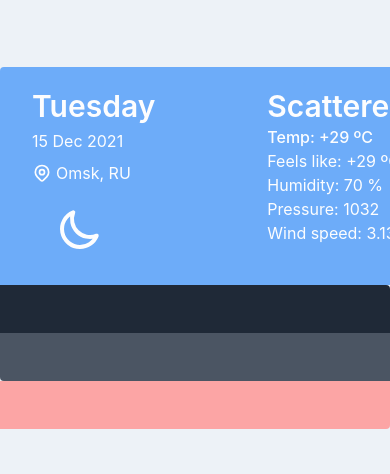
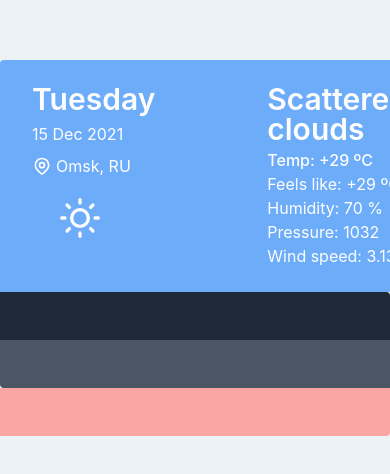
Before and after one commit to h4x0rlol/react-raspberry-dashboard, a React (Create React App) app in the folder client/: page / in a window 390 px wide. Shown: the part 174-648 px from the top of the page. Built offline with nearby package versions, Linux system fonts and the light colour scheme.

Commit message:
fix: add weather icons

```diff
--- a/client/src/components/Weather.jsx
+++ b/client/src/components/Weather.jsx
@@ -34,34 +34,74 @@ export const Weather = () => {
                 </svg>
                 Omsk, RU
               </p>
+              {/*
+              <svg
+                className="h-12 w-12 pb-2 ml-6"
+                width="24"
+                height="24"
+                viewBox="0 0 24 24"
+                stroke-width="2"
+                stroke="currentColor"
+                fill="none"
+                stroke-linecap="round"
+                stroke-linejoin="round"
+              >
+                <path stroke="none" d="M0 0h24v24H0z" />{" "}
+                <path d="M10 4l2 1l2 -1m-2 -2v6.5l3 1.72" />
+                <path
+                  d="M10 4l2 1l2 -1m-2 -2v6.5l3 1.72"
+                  transform="rotate(60 12 12)"
+                />
+                <path
+                  d="M10 4l2 1l2 -1m-2 -2v6.5l3 1.72"
+                  transform="rotate(120 12 12)"
+                />
+                <path
+                  d="M10 4l2 1l2 -1m-2 -2v6.5l3 1.72"
+                  transform="rotate(180 12 12)"
+                />
+                <path
+                  d="M10 4l2 1l2 -1m-2 -2v6.5l3 1.72"
+                  transform="rotate(240 12 12)"
+                />
+                <path
+                  d="M10 4l2 1l2 -1m-2 -2v6.5l3 1.72"
+                  transform="rotate(300 12 12)"
+                />
+              </svg> */}
 
               <svg
-                xmlns="http://www.w3.org/2000/svg"
-                className="h-12 w-12 ml-6"
+                class="h-12 w-12 pb-2 ml-6"
+                viewBox="0 0 24 24"
                 fill="none"
-                viewBox="0 0 24 24"
                 stroke="currentColor"
+                stroke-width="2"
+                stroke-linecap="round"
+                stroke-linejoin="round"
               >
-                <path
-                  strokeLinecap="round"
-                  strokeLinejoin="round"
-                  strokeWidth={2}
-                  d="M20.354 15.354A9 9 0 018.646 3.646 9.003 9.003 0 0012 21a9.003 9.003 0 008.354-5.646z"
-                />
+                <circle cx="12" cy="12" r="5" />{" "}
+                <line x1="12" y1="1" x2="12" y2="3" />{" "}
+                <line x1="12" y1="21" x2="12" y2="23" />{" "}
+                <line x1="4.22" y1="4.22" x2="5.64" y2="5.64" />
+                <line x1="18.36" y1="18.36" x2="19.78" y2="19.78" />
+                <line x1="1" y1="12" x2="3" y2="12" />{" "}
+                <line x1="21" y1="12" x2="23" y2="12" />{" "}
+                <line x1="4.22" y1="19.78" x2="5.64" y2="18.36" />
+                <line x1="18.36" y1="5.64" x2="19.78" y2="4.22" />
               </svg>
             </div>
           </div>
 
           <div>
-            <div className="mb-10 ml-28 w-max">
-              <h2 className=" font-semibold text-3xl leading-none pb-1">
+            <div className="mb-6 ml-28 lg:w-max">
+              <h2 className="font-semibold text-3xl leading-none pb-1">
                 Scattered clouds
               </h2>
-              <h3 className="font font-medium">Temp: +29 ºC</h3>
-              <h3 className="">Feels like: +29 ºC</h3>
-              <h3 className="">Humidity: 70 %</h3>
-              <h3 className="">Pressure: 1032</h3>
-              <h3 className="">Wind speed: 3.13</h3>
+              <h3 className="font-medium">Temp: +29 ºC</h3>
+              <h3>Feels like: +29 ºC</h3>
+              <h3>Humidity: 70 %</h3>
+              <h3>Pressure: 1032</h3>
+              <h3>Wind speed: 3.13</h3>
             </div>
           </div>
         </div>
```
